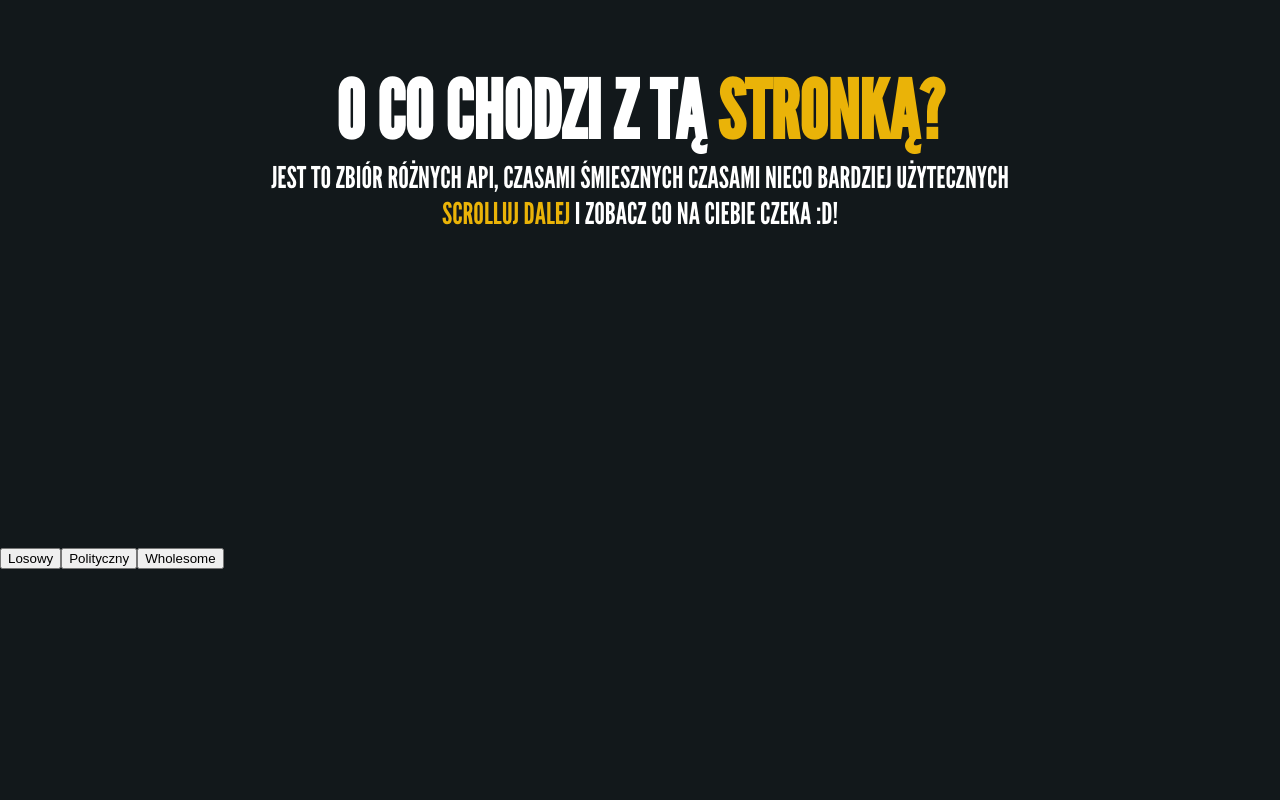
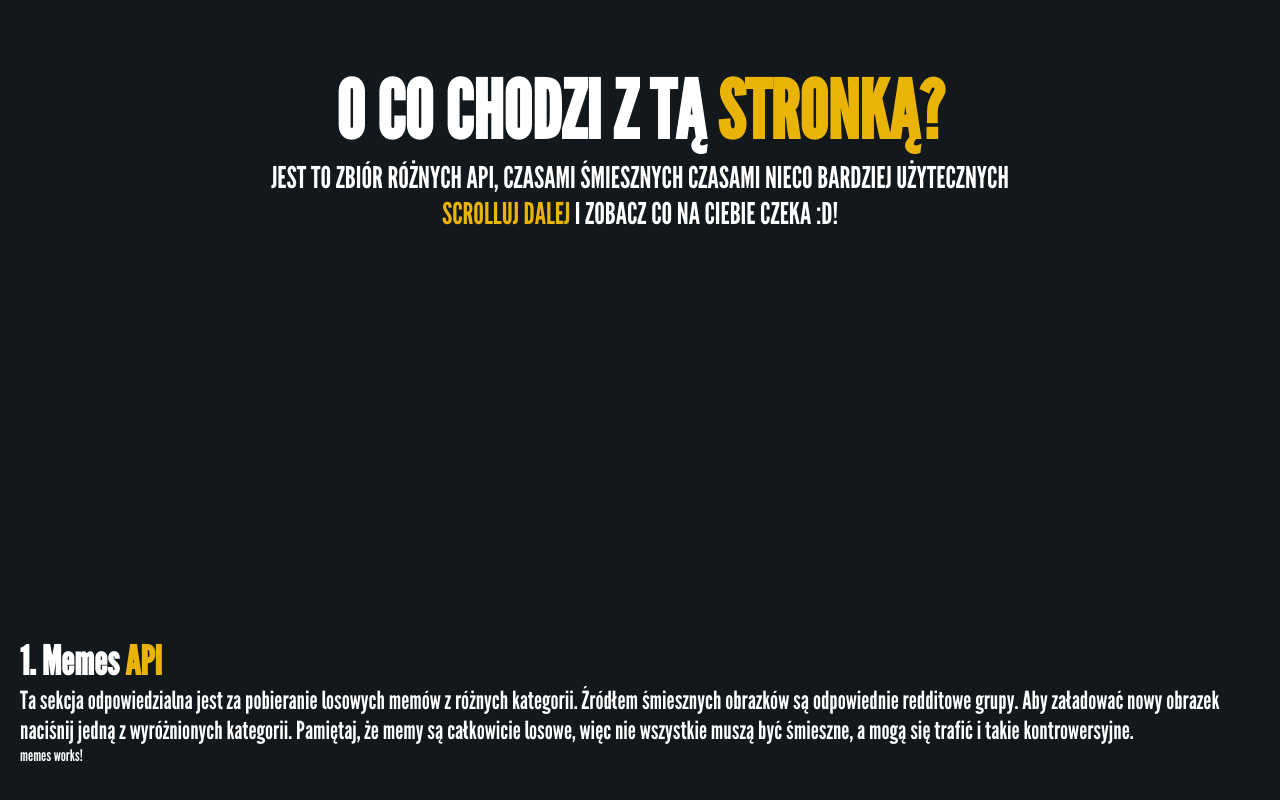
Before and after one commit to Tomasz-Budny/various-apis, an Angular app: page / in a window 1280 px wide. Shown: the part 272-1072 px from the top of the page. Before the commit the page ends 841 px from the top, so only its background shows below. Built offline with nearby package versions, Linux system fonts and the light colour scheme; no server answers.

Commit message:
Basic memes view structure

```diff
--- a/src/app/app.component.html
+++ b/src/app/app.component.html
@@ -1,6 +1,6 @@
 <navbar></navbar>
 <div class="views">
   <welcome-view></welcome-view>
-  <meme-view></meme-view>
+  <memes-view></memes-view>
   <yoda></yoda>
 </div>
--- a/src/app/app.module.ts
+++ b/src/app/app.module.ts
@@ -8,6 +8,7 @@ import { MemeViewComponent } from './views/meme-view.component';
 import { YodaComponent } from './views/yoda.component';
 import { WelcomeViewComponent } from './views/welcome-view/welcome-view.component';
 import { NavbarComponent } from './views/navbar/navbar.component';
+import { MemesViewComponent } from './views/memes-view/memes-view.component';
 
 @NgModule({
   declarations: [
@@ -20,7 +21,8 @@ import { NavbarComponent } from './views/navbar/navbar.component';
     MemeViewComponent,
     YodaComponent,
     WelcomeViewComponent,
-    NavbarComponent
+    NavbarComponent,
+    MemesViewComponent
   ],
   providers: [],
   bootstrap: [AppComponent]
--- /dev/null
+++ b/src/app/views/memes-view/memes-view.component.html
@@ -0,0 +1,6 @@
+<div class="section">
+  <h2 class="section-title">1. Memes <span class="text-highlight">API</span></h2>
+  <p class="section-desc">Ta sekcja odpowiedzialna jest za pobieranie losowych memów z różnych kategorii. Źródłem śmiesznych obrazków są odpowiednie redditowe grupy.
+  Aby załadować nowy obrazek naciśnij jedną z wyróżnionych kategorii. Pamiętaj, że memy są całkowicie losowe, więc nie wszystkie muszą być śmieszne, a mogą się trafić i takie kontrowersyjne.</p>
+  <memes></memes>
+</div>
--- /dev/null
+++ b/src/app/views/memes-view/memes/memes.component.html
@@ -0,0 +1 @@
+<p>memes works!</p>
--- a/src/app/views/welcome-view/welcome-view.component.scss
+++ b/src/app/views/welcome-view/welcome-view.component.scss
@@ -1,7 +1,3 @@
-:host {
-  font-family: 'Warsaw Gothic', cursive;
-}
-
 .content {
   height: 100vh;
   display: flex;
@@ -23,7 +19,3 @@
     text-align: center;
   }
 }
-
-.text-highlight {
-  color: rgb(234,179,8);
-}
--- a/src/styles.scss
+++ b/src/styles.scss
@@ -12,8 +12,32 @@ body {
   margin: 0px;
   background-color: rgb(18,24,27);
   color: #ffff;
+  font-family: 'Warsaw Gothic', cursive;
 }
 
 * {
   margin: 0px;
 }
+
+.text-highlight {
+  color: var(--color-highlight);
+}
+
+.section {
+  height: 100vh;
+  box-sizing: border-box;
+  padding: calc(30px + 60px) 20px 30px 20px;
+
+  .section-title {
+    font-size: 40px;
+  }
+  .section-desc {
+    font-size: 25px;
+  }
+}
+
+// SCROLLBAR
+
+::-webkit-scrollbar {
+  width: 0px;
+}
```
Also changed, not shown: src/app/views/memes-view/memes-view.component.ts (added, +14 -0 lines), src/app/views/memes-view/memes/memes.component.ts (added, +13 -0 lines), src/app/views/memes-view/memes-view.component.scss (added), src/app/views/memes-view/memes/memes.component.scss (added).
